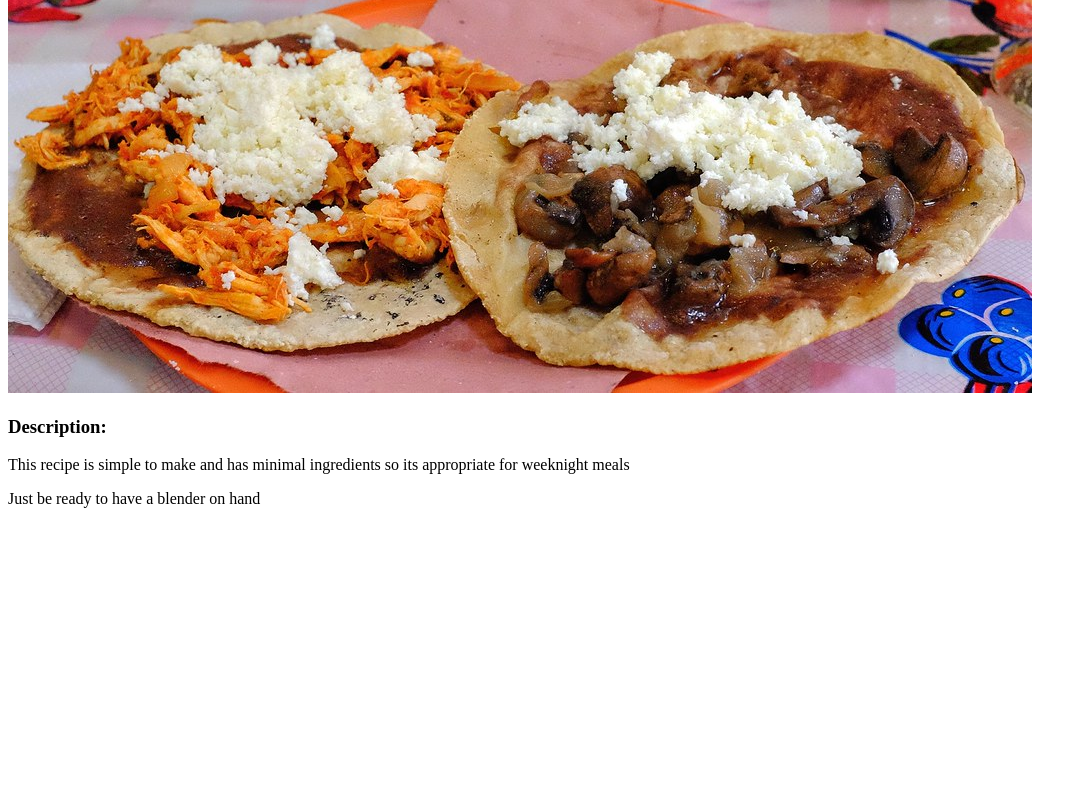
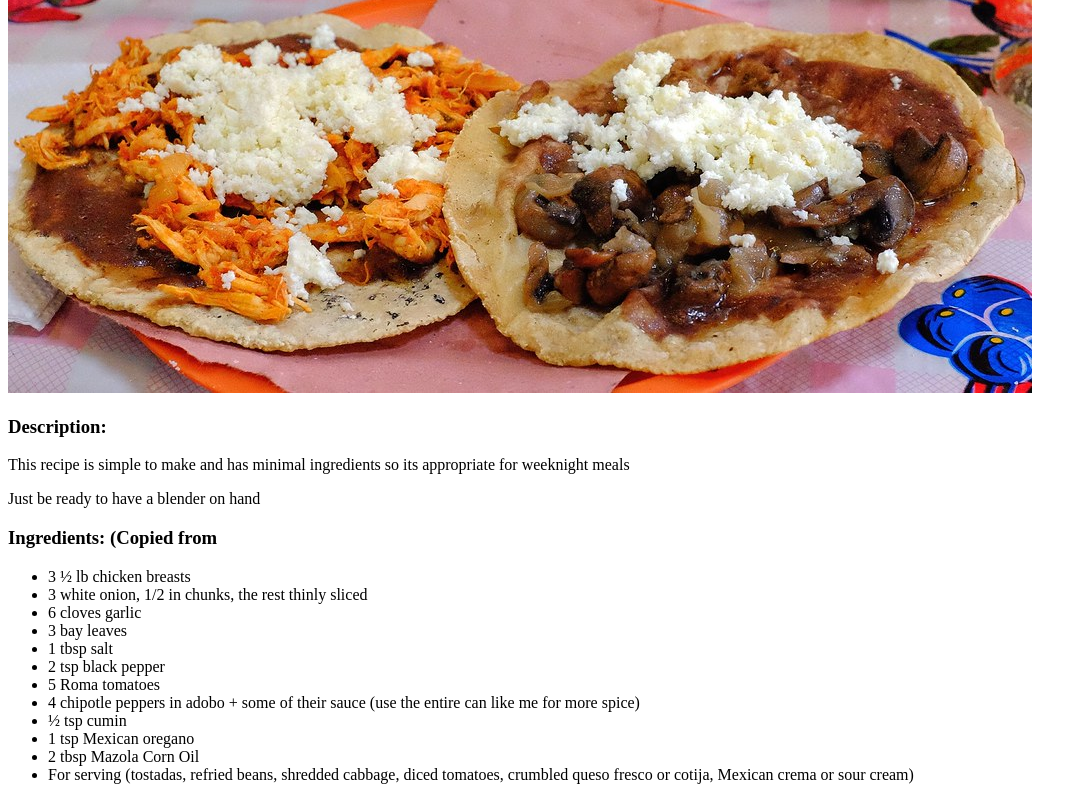
Before and after one commit to AZUREXANDER/odin-recipes, a plain HTML site: page chicken_tinga.html in a window 1280 px wide. Shown: the part 370-1170 px from the top of the page, without its empty margins (0-1087 px from the left). Before the commit the page ends 894 px from the top, so only its background shows below. Drawn offline with Linux system fonts and the light colour scheme.

Commit message:
add ingredients to the recipe page and the link from where I stole them

```diff
--- a/chicken_tinga.html
+++ b/chicken_tinga.html
@@ -11,6 +11,21 @@
     <h3>Description:</h3>
     <p>This recipe is simple to make and has minimal ingredients so its appropriate for weeknight meals</p>
     <p>Just be ready to have a blender on hand</p>
+    <h3>Ingredients: (Copied from <a href"https://www.provecho.bio/@freddsters/tinga-de-pollo"></a></h3>
+        <ul>
+            <li>3 ½ lb chicken breasts</li>
+            <li>3 white onion, 1/2 in chunks, the rest thinly sliced</li>
+            <li>6 cloves garlic</li>
+            <li>3 bay leaves</li>
+            <li>1 tbsp salt</li>
+            <li>2 tsp black pepper</li>
+            <li>5 Roma tomatoes</li>
+            <li>4 chipotle peppers in adobo + some of their sauce (use the entire can like me for more spice)</li>
+            <li>½ tsp cumin</li>
+            <li>1 tsp Mexican oregano</li>
+            <li>2 tbsp Mazola Corn Oil</li>
+            <li>For serving (tostadas, refried beans, shredded cabbage, diced tomatoes, crumbled queso fresco or cotija, Mexican crema or sour cream)</li>
+        </ul>
 
 </body>
 </html>
```
